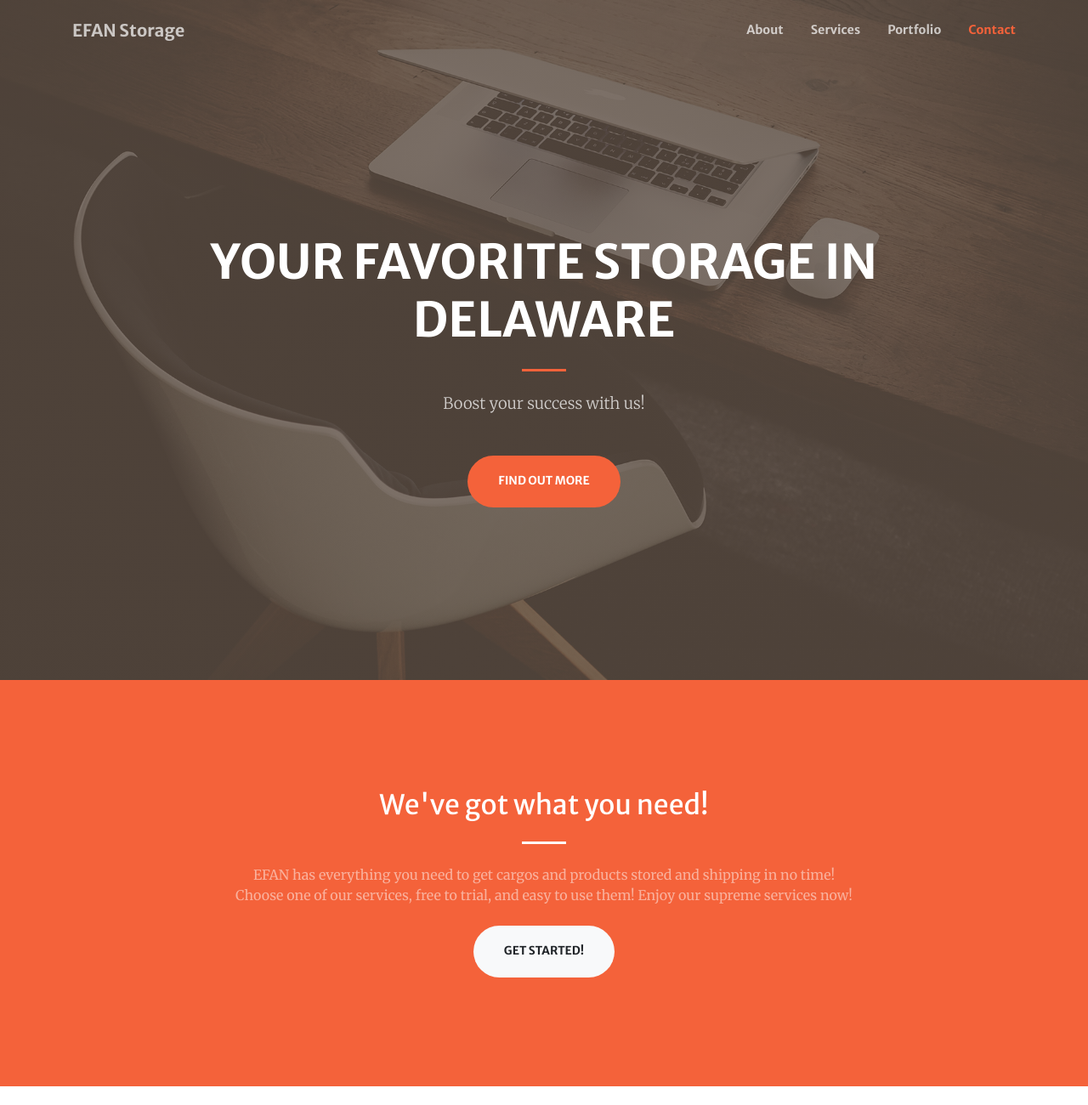
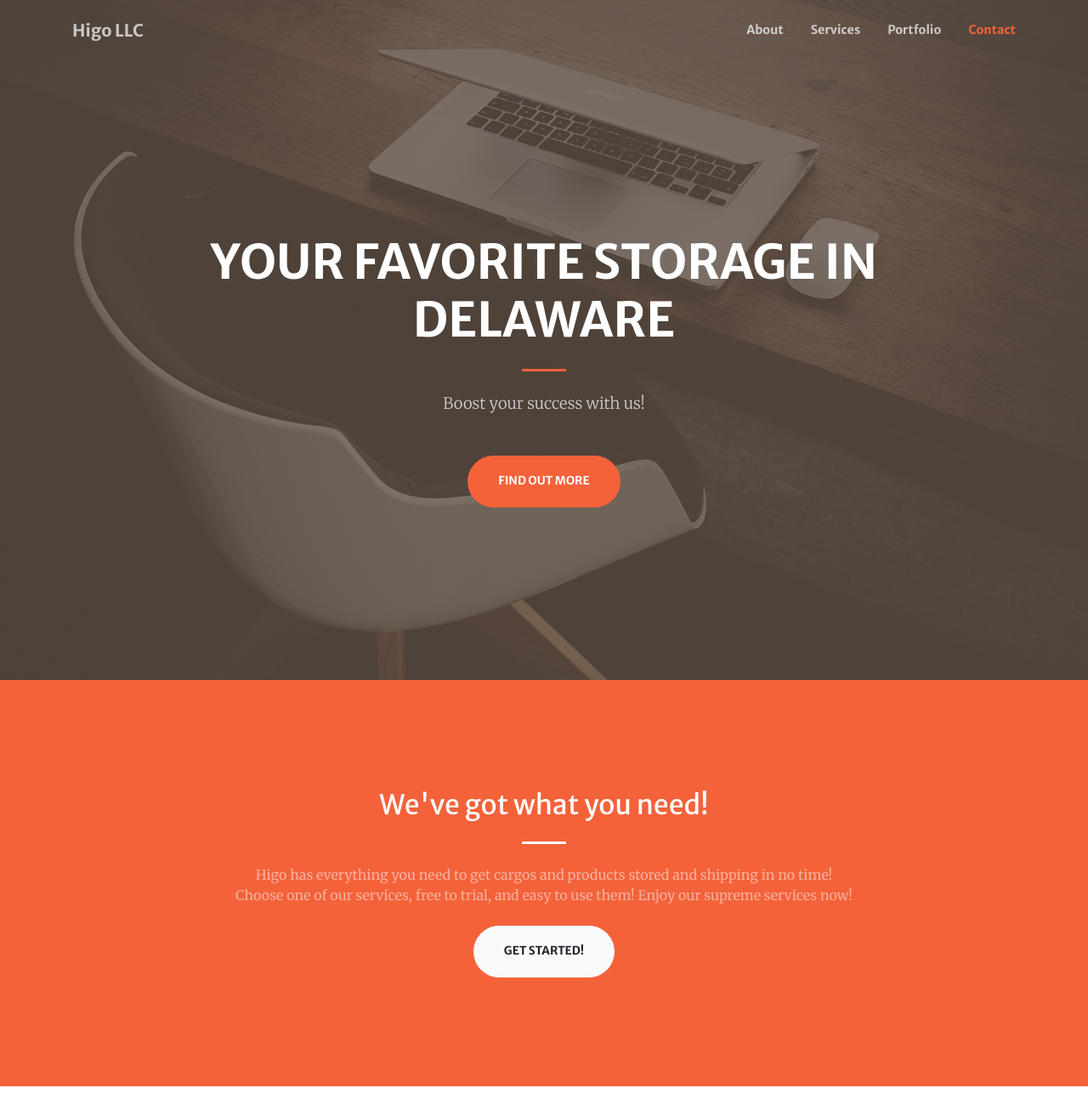
Before and after one commit to efanstorage/efanstorage.github.io, a website with bundled scripts: page index.html in a window 1280 px wide. Shown: the top 1300 px of the page at 85% size. Built offline with nearby package versions, Linux system fonts and the light colour scheme.

Commit message:
Update index.html

```diff
--- a/index.html
+++ b/index.html
@@ -30,7 +30,7 @@
   <!-- Navigation -->
   <nav class="navbar navbar-expand-lg navbar-light fixed-top py-3" id="mainNav">
     <div class="container">
-      <a class="navbar-brand js-scroll-trigger" href="#page-top">EFAN Storage</a>
+      <a class="navbar-brand js-scroll-trigger" href="#page-top">Higo LLC</a>
       <button class="navbar-toggler navbar-toggler-right" type="button" data-toggle="collapse" data-target="#navbarResponsive" aria-controls="navbarResponsive" aria-expanded="false" aria-label="Toggle navigation">
         <span class="navbar-toggler-icon"></span>
       </button>
@@ -76,7 +76,7 @@
         <div class="col-lg-8 text-center">
           <h2 class="text-white mt-0">We've got what you need!</h2>
           <hr class="divider light my-4">
-          <p class="text-white-50 mb-4">EFAN has everything you need to get cargos and products stored and shipping in no time! Choose one of our services, free to trial, and easy to use them! Enjoy our supreme services now!</p>
+          <p class="text-white-50 mb-4">Higo has everything you need to get cargos and products stored and shipping in no time! Choose one of our services, free to trial, and easy to use them! Enjoy our supreme services now!</p>
           <a class="btn btn-light btn-xl js-scroll-trigger" href="#services">Get Started!</a>
         </div>
       </div>
@@ -242,7 +242,7 @@
   <!-- Footer -->
   <footer class="bg-light py-5">
     <div class="container">
-      <div class="small text-center text-muted">Copyright &copy; 2019 - EFAN Storage</div>
+      <div class="small text-center text-muted">Copyright &copy; 2020 - Higo LLC</div>
     </div>
   </footer>
 
```
